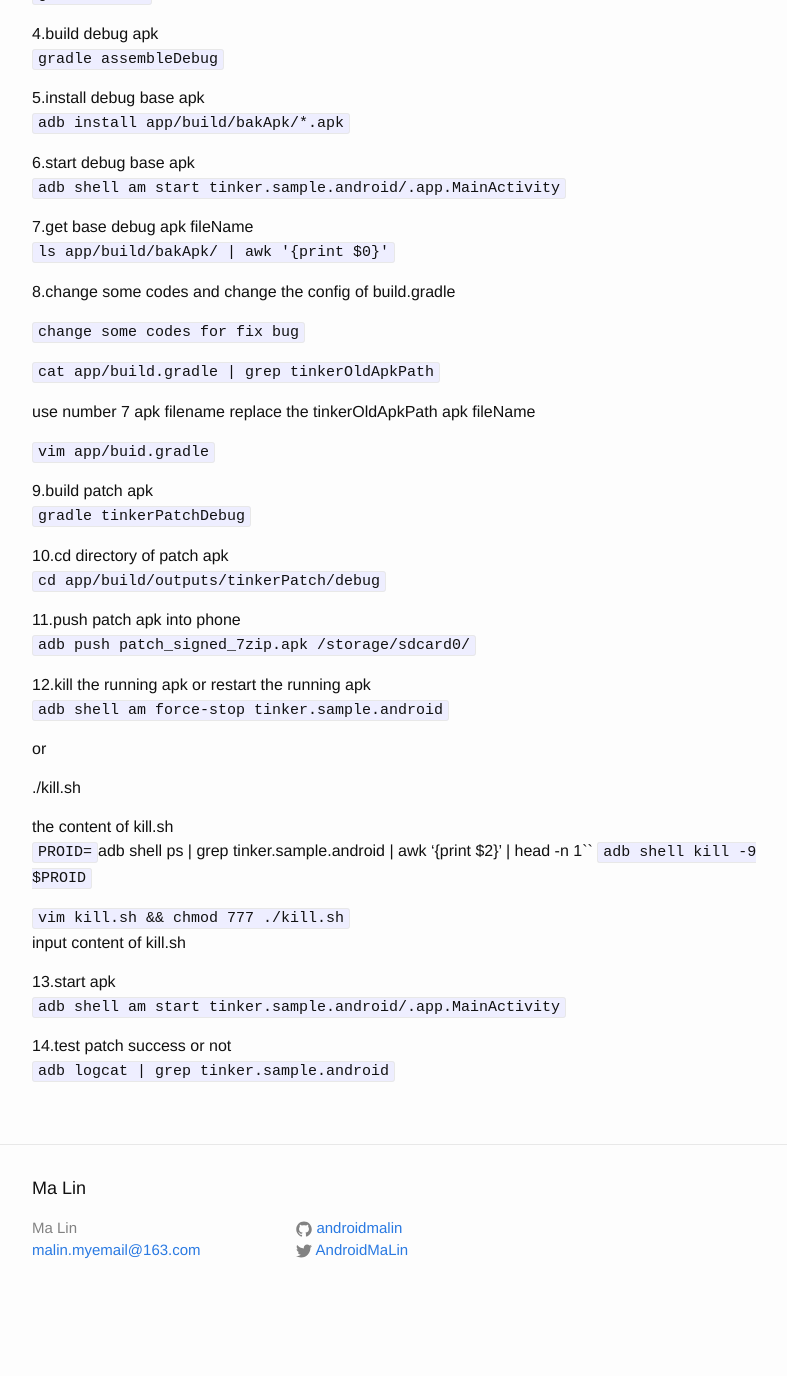
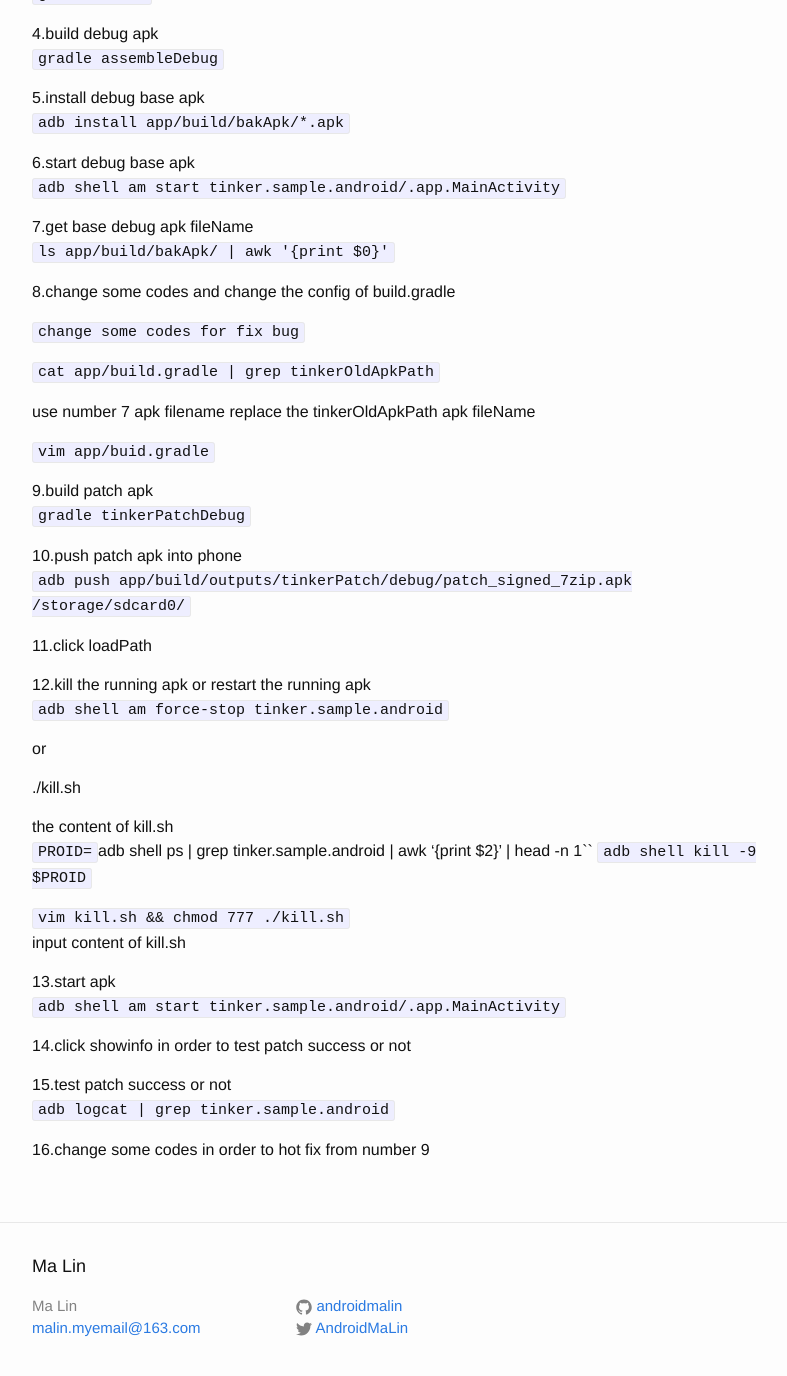
Before and after one commit to androidmalin/androidmalin.github.io, a Jekyll site: the page built from _posts/2016-11-29-tinker.markdown, in a window 1280 px wide and 1400 px high, scrolled down 372 px. Shown: the top 1376 px of the window, without its empty margins (238-1025 px from the left). Built offline with Jekyll 4.4.1, drawn with Linux system fonts in a browser that asks for light colours; before the commit the page ends 1694 px from its top, so only the background shows below that.

Commit message:
update the commmand of tinker

```diff
--- a/_posts/2016-11-29-tinker.markdown
+++ b/_posts/2016-11-29-tinker.markdown
@@ -40,11 +40,12 @@ use number 7 apk filename replace the tinkerOldApkPath apk fileName<br/>
 9.build patch apk<br/>
 `gradle tinkerPatchDebug`
 
-10.cd directory of patch apk<br/>
-`cd app/build/outputs/tinkerPatch/debug`
 
-11.push patch apk into phone<br/>
-`adb push patch_signed_7zip.apk /storage/sdcard0/`
+10.push patch apk into phone<br/>
+`adb push app/build/outputs/tinkerPatch/debug/patch_signed_7zip.apk /storage/sdcard0/`
+
+11.click loadPath
+
 
 12.kill the running apk or restart the running apk<br/>
 `adb shell am force-stop tinker.sample.android`
@@ -63,5 +64,9 @@ input content of kill.sh<br/>
 13.start apk<br/>
 `adb shell am start tinker.sample.android/.app.MainActivity`
 
-14.test patch success or not<br/>
+14.click showinfo in order to test patch success or not
+
+15.test patch success or not<br/>
 `adb logcat | grep tinker.sample.android`
+
+16.change some codes in order to hot fix from number 9
```
